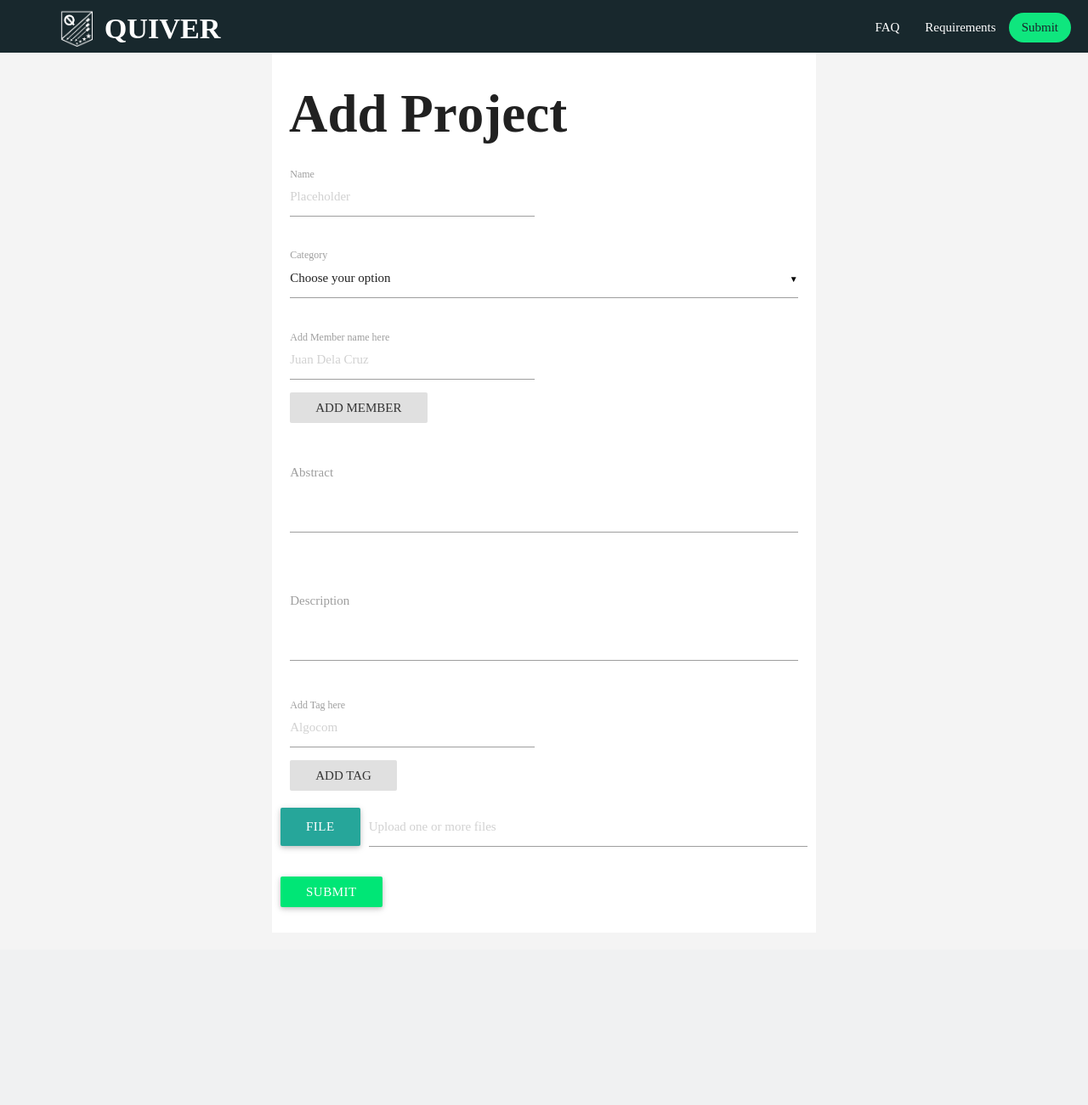
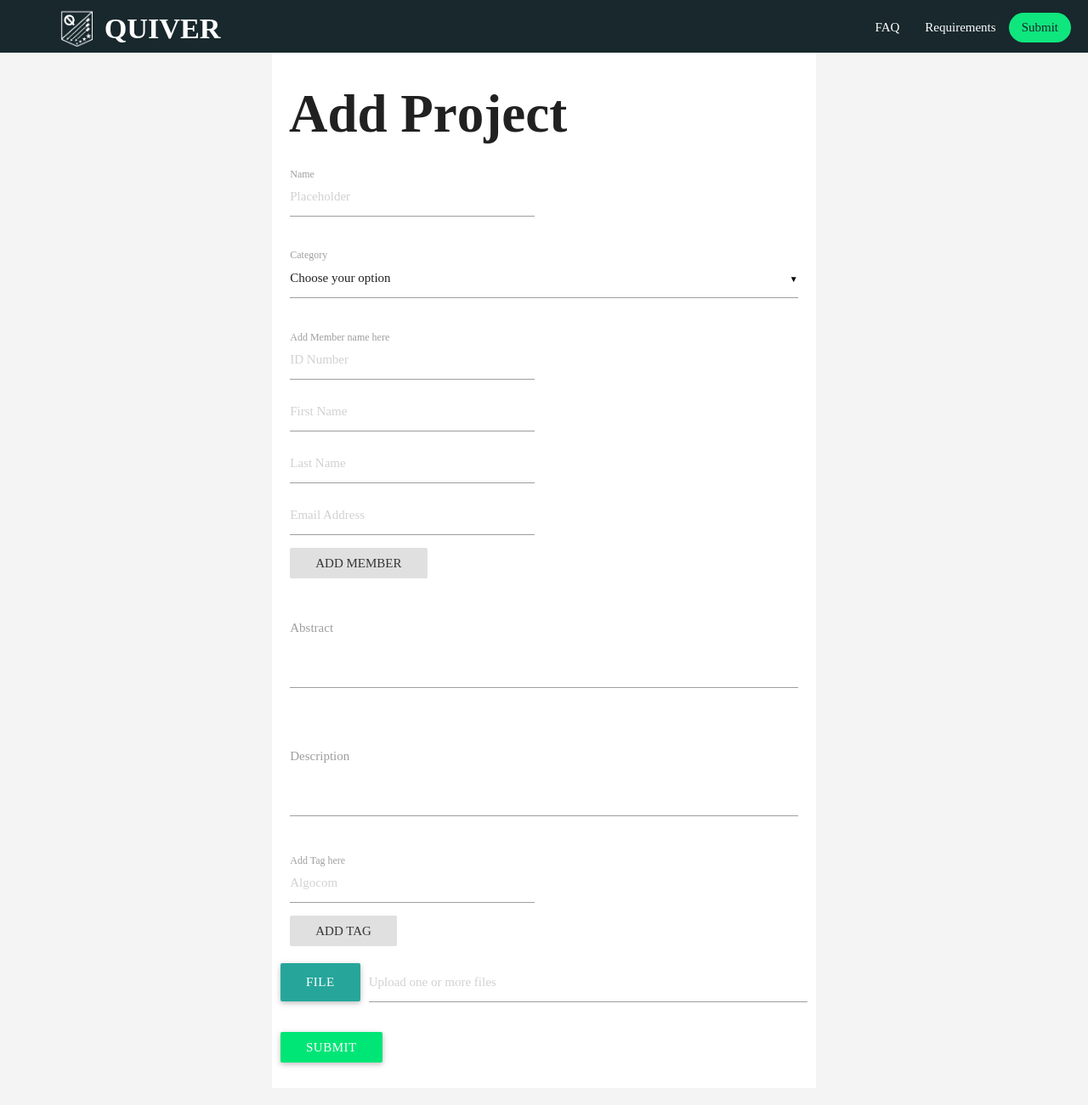
Before and after one commit to JNM-2T17/ProjectQuiver, a PHP site: page /res/add-project.php in a window 1280 px wide. Shown: the whole page at 85% size. Before the commit the page ends 1098 px from the top, so only its background shows below. Run offline with PHP 8.4, Linux system fonts and the light colour scheme; some web fonts are replaced.

Commit message:
Fix to Add Project
Multiple fields allowed for member now. Frontend and backend validation
implemented.

```diff
--- a/res/add-project.php
+++ b/res/add-project.php
@@ -2,31 +2,6 @@
 <html>
 	<head>
 		<script src="https://ajax.googleapis.com/ajax/libs/jquery/1.12.2/jquery.min.js"></script>
-		<script>
-			$(document).ready(function(){
-			   $("#add-tag").click(function() {
-					var tag = $("#tags").val();
-					if( tag.length > 0 ) {
-						$("#taglist").append("<div class='tag-entry'>" + tag
-									+ "<input type='hidden' name='tags[]' value='"
-									+ tag + "' /></div>");
-						$("#tags").val("");
-					}
-				});
-
-				$("#add-member").click(function() {
-					var tag = $("#members").val();
-					if( tag.length > 0 ) {
-						$("#memlist").append("<div class='mem-entry'>" + tag
-									+ "<input type='hidden' name='members[]' value='"
-									+ tag + "' /></div>");
-						$("#members").val("");
-					}
-				});
-
-				$('select').material_select();
-			});
-		</script>
 		<!-- Compiled and minified CSS -->
   <link rel="stylesheet" href="css/materialize.min.css">
 	<link rel="stylesheet" href="css/add-project-style.css">
@@ -122,7 +97,10 @@
 					<ul id = "memlist">
 					</ul>
 					<div class="input-field col s6">
-		        <input placeholder="Juan Dela Cruz" id="members" type="text" class="validate">
+		        <input placeholder="ID Number" id="idNo" type="text" class="validate">
+		        <input placeholder="First Name" id="firstName" type="text" class="validate">
+		        <input placeholder="Last Name" id="lastName" type="text" class="validate">
+		        <input placeholder="Email Address" id="emailAdd" type="text" class="validate">
 		        <label for="members">Add Member name here</label>
 						<button type="button" class="btn-flat grey lighten-2" id = "add-member">Add Member</button>
 		    	</div>
@@ -165,29 +143,8 @@
 	</div>
 
 	<!-- Script for changing navbar color. I know it's primitive. -->
-	<script>
-			var a = $(".nav").offset().top;
-
-			$(document).ready(function(){
-					if($(this).scrollTop() > a)
-					{
-							$('.nav').css({"background":"rgb(10, 27, 32)"});
-							$('.white-to-quiver').css({"color":"white"});
-							$('#submitBtn').css({"color":"#0a1b20", "background":"#00e676"});
-							$('.moveLeft').css({"transform":"translate(0px,0px)", "transition":"transform 0.4s ease-in-out"});
-
-					} else {
-							$('.nav').css({"background":"white"});
-							$('.white-to-quiver').css({"color":"#0a1b20"});
-							$('#submitBtn').css({"color":"white", "background":"#0a1b20"});
-							$('.moveLeft').css({"transform":"translate(-30px,0px)"});
-					}
-			});
-	</script>
+	<script src="js/addProject.js"></script>
 	<script type="text/javascript" src="js/materialize.js"></script>
-	<script>
-			$(".button-collapse").sideNav();
-	</script>
 	<script type="text/javascript" src="js/laurenz.js"></script>
 </body>
 </html>
--- a/res/js/addProject.js
+++ b/res/js/addProject.js
@@ -15,3 +15,76 @@ function checkSubmit() {
 		return false;
 	}
 }
+$(".button-collapse").sideNav();
+
+var a = $(".nav").offset().top;
+
+$(document).ready(function(){
+	if($(this).scrollTop() > a)
+	{
+			$('.nav').css({"background":"rgb(10, 27, 32)"});
+			$('.white-to-quiver').css({"color":"white"});
+			$('#submitBtn').css({"color":"#0a1b20", "background":"#00e676"});
+			$('.moveLeft').css({"transform":"translate(0px,0px)", "transition":"transform 0.4s ease-in-out"});
+
+	} else {
+			$('.nav').css({"background":"white"});
+			$('.white-to-quiver').css({"color":"#0a1b20"});
+			$('#submitBtn').css({"color":"white", "background":"#0a1b20"});
+			$('.moveLeft').css({"transform":"translate(-30px,0px)"});
+	}
+
+   $("#add-tag").click(function() {
+		var tag = $("#tags").val();
+		if( tag.length > 0 ) {
+			$("#taglist").append("<div class='tag-entry'>" + tag
+						+ "<input type='hidden' name='tags[]' value='"
+						+ tag + "' /></div>");
+			$("#tags").val("");
+		}
+	});
+
+	$("#add-member").click(function() {
+		var idNo = $("#idNo").val();
+		var firstName = $("#firstName").val();
+		var lastName = $("#lastName").val();
+		var emailAdd = $("#emailAdd").val();
+		var message = "";
+		if( !/^[0-9]{8}$/.test(idNo) ) {
+			message += "ID Number is invalid.";
+		}
+		if( !/^[a-z ,.'-]+$/i.test(firstName)) {
+			message += (message.length == 0 ? "" : "<br/>")
+						+ "First Name is invalid.";
+		}
+		if( !/^[a-z ,.'-]+$/i.test(lastName)) {
+			message += (message.length == 0 ? "" : "<br/>")
+						+ "Last Name is invalid.";
+		}
+		if( !/^([a-zA-Z0-9_\-\.]+)@(dlsu.edu.ph|delasalle.ph)$/.test(emailAdd)) {
+				message += (message.length == 0 ? "" : "<br/>")
+						+ "Email Address is invalid. Make sure you are inputting a valid DLSU email.";
+		}
+		if( message.length == 0 ) {
+			$("#memlist").append("<div class='mem-entry'>"
+				+ idNo + " - " + firstName + " " + lastName + " - "
+				+ emailAdd
+				+ "<input type='hidden' name='idNo[]' value='"
+				+ idNo + "' />"
+				+ "<input type='hidden' name='fName[]' value='"
+				+ firstName + "' />"
+				+ "<input type='hidden' name='lName[]' value='"
+				+ lastName + "' />"
+				+ "<input type='hidden' name='email[]' value='"
+				+ emailAdd + "' /></div>");
+			$("#idNo").val("");
+			$("#firstName").val("");
+			$("#lastName").val("");
+			$("#emailAdd").val("");
+		} else {
+			alert(message);
+		}
+	});
+
+	$('select').material_select();
+});
```
Also changed, not shown: res/includes/controller.php (+51 -25 lines), res/includes/project-functions.php (line endings or trailing spaces), uploads/20/1.png (added), uploads/21/1.jpg (added).
